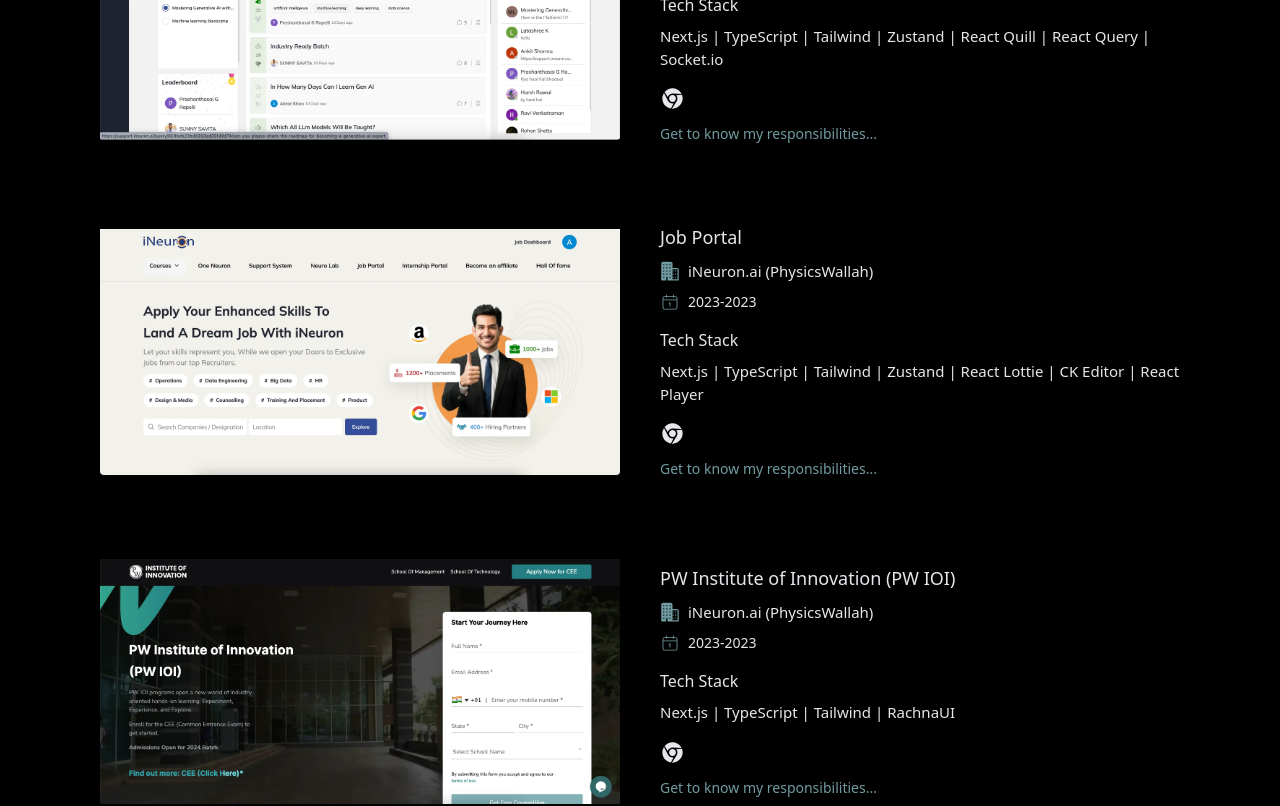
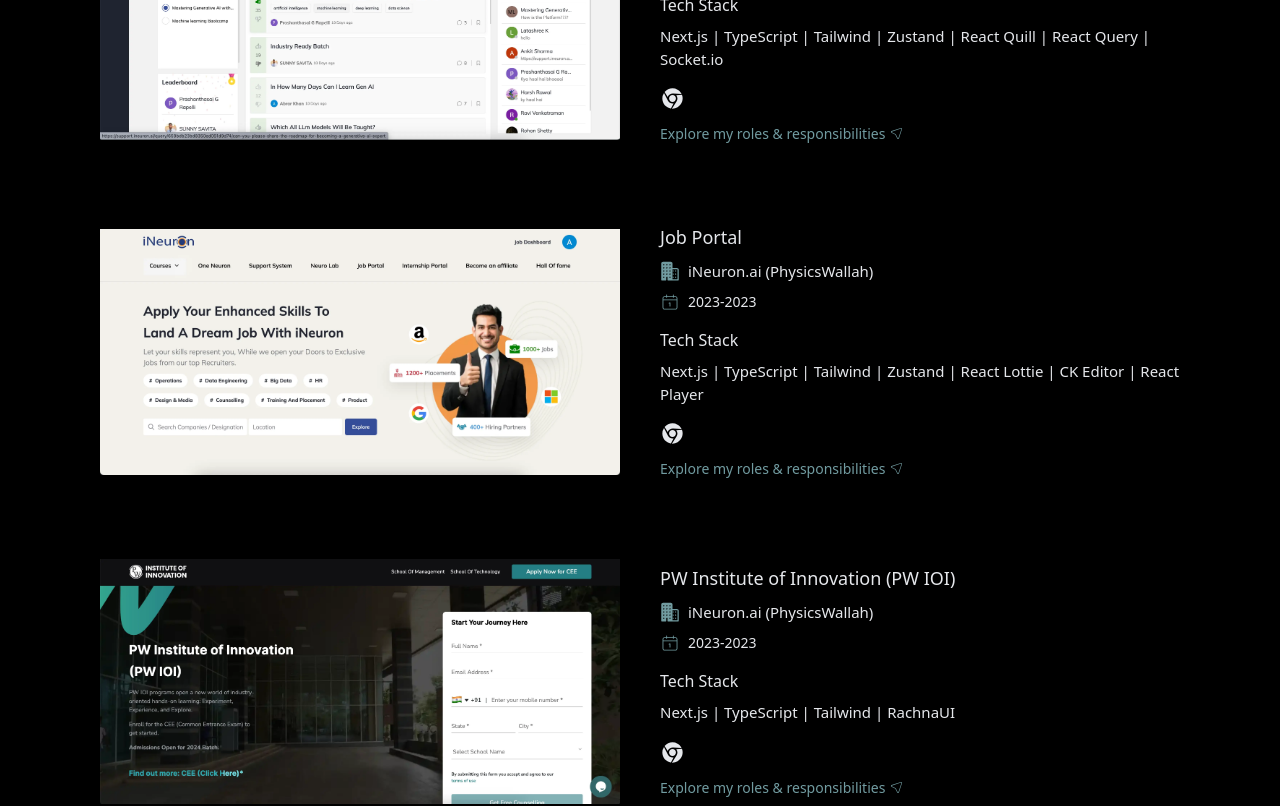
Before and after one commit to heyabrar/heyabrar.github.io, a React (Create React App) app: page / in a window 1280 px wide. Shown: the part 1760-2566 px from the top of the page. Built offline with nearby package versions, Linux system fonts and the light colour scheme.

Commit message:
refactor: Know more for large screen changed

```diff
--- a/src/Components/Projects/ProjectsUI.tsx
+++ b/src/Components/Projects/ProjectsUI.tsx
@@ -1,6 +1,7 @@
 import { CiCalendarDate } from "react-icons/ci";
 import { IProject } from "../../interfaces";
 import { AiFillChrome, AiFillGithub } from "react-icons/ai";
+import { CiLocationArrow1 } from "react-icons/ci";
 import { useState } from "react";
 import Organization from "../../assets/Icons/Organization";
 import useStore from "../../store";
@@ -103,7 +104,7 @@
             </div>
 
             <button
-              className="hidden text-[10px] text-customGreen lg:!text-[14px] lg:mt-3 lg:block"
+              className="hidden text-[10px] text-customGreen lg:!text-[14px] lg:mt-3 lg:flex lg:items-center gap-x-1"
               onClick={() => {
                 setKnowMoreModal(true);
                 setProjectData({
@@ -114,7 +115,8 @@
                 });
               }}
             >
-              Get to know my responsibilities...
+              Explore my roles & responsibilities
+              <CiLocationArrow1 className="w-[15px] h-[15px]" />
             </button>
           </div>
         </div>
```
